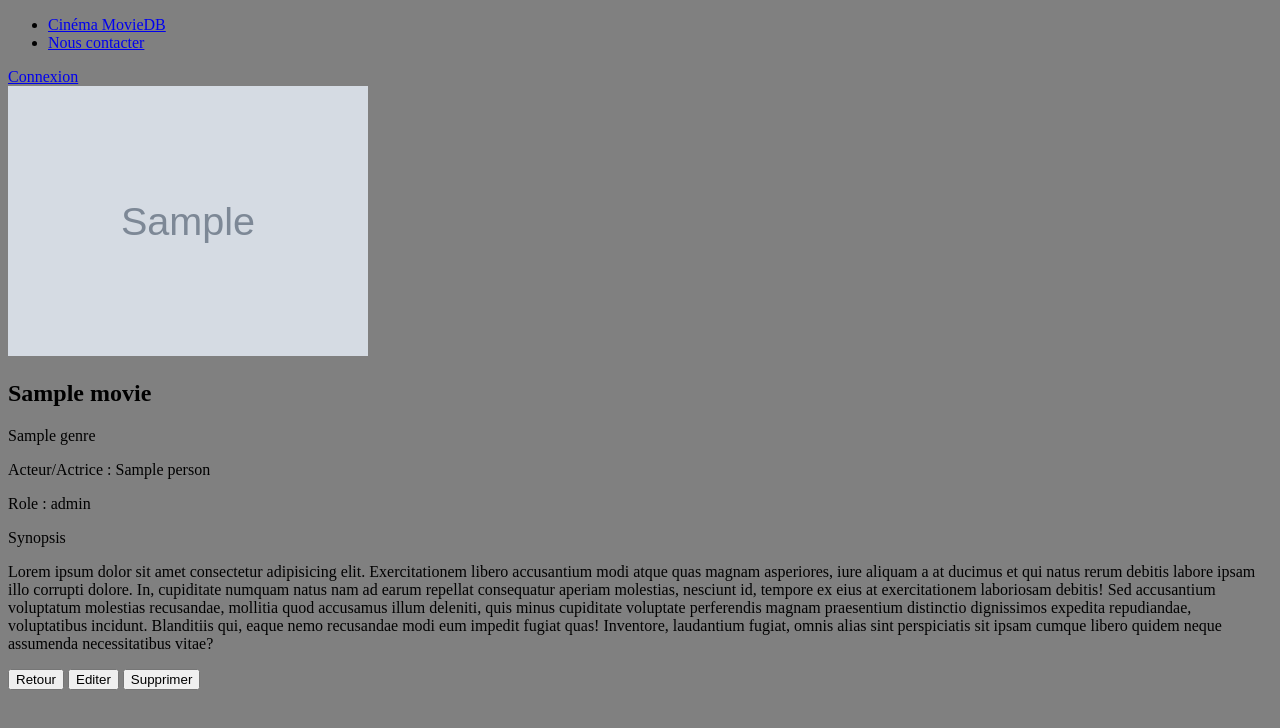
After one commit to laurasullyalexandrine/2dmovie, a Symfony app: template 2dbulleMovie/templates/Back/movie/read.html.twig in a window 1280 px wide. The commit adds this page. Shown: the top 728 px of the page. Run offline with Twig, Linux system fonts and the light colour scheme; the template is opened without the code that fills it: most values are stand-ins (such as "Sample title", 1, 10 or a date in 2020); grey boxes marked "Sample" are stand-in pictures; some libraries are stand-ins or nearby versions.

Commit message:
add templates movie and genre for back office and upadate login templates

```diff
--- /dev/null
+++ b/2dbulleMovie/templates/Back/movie/read.html.twig
@@ -0,0 +1,38 @@
+{% extends 'base.html.twig' %}
+
+{% block title %} Détails du film {{ movie.title }}{% endblock %}
+{% block menu_movie %} active {% endblock %}
+{% block body %}
+
+<section>
+    <div class="home-bloc-movie-picture-show">
+
+            <div class="home-movie_picture"><img class ="home-bloc-movie-picture"src="{{movie.picture}}" width="360px" alt=""></a></div>
+
+            <div class="home-bloc-movie-information-show">
+                <h1 class="movies-title-show"> <strong class="movies-title-strong-show">{{movie.title}}</strong></h1>
+                {% for genre in movie.genres %}
+                <p class="movies-genres">{{genre.name}}</p>
+                {% endfor %}
+
+                {% for casting in movie.castings %}
+                <p class="movies-persons">Acteur/Actrice : {{casting.person.name}}</p>
+                <p class="movies-casting">Role : {{ casting.role }}</p>
+                {% endfor %}
+
+                <p class="synopsis">Synopsis</p>
+                <p class="paragraph">Lorem ipsum dolor sit amet consectetur adipisicing elit. Exercitationem libero accusantium modi atque quas magnam asperiores, iure aliquam a at ducimus et qui natus rerum debitis labore ipsam illo corrupti dolore. In, cupiditate numquam natus nam ad earum repellat consequatur aperiam molestias, nesciunt id, tempore ex eius at exercitationem laboriosam debitis! Sed accusantium voluptatum molestias recusandae, mollitia quod accusamus illum deleniti, quis minus cupiditate voluptate perferendis magnam praesentium distinctio dignissimos expedita repudiandae, voluptatibus incidunt. Blanditiis qui, eaque nemo recusandae modi eum impedit fugiat quas! Inventore, laudantium fugiat, omnis alias sint perspiciatis sit ipsam cumque libero quidem neque assumenda necessitatibus vitae?</p>
+
+                <div class="admin-footer">
+                    <a class="nav_admin"href="{{ path('admin_movie') }}"><button class="submit">Retour</button></a>
+                    <a class="nav_admin"href="{{ path('admin_movie_edit', {id : movie.id}) }}"><button class="submit">Editer</button></a>
+                    <a class="nav_admin"href="{{ path('admin_movie_delete', {id : movie.id}) }}"><button class="submit">Supprimer</button></a>
+                </div>
+
+            </div>
+
+
+     </div>
+</section>
+
+{% endblock %}
```
Also changed, not shown: 2dbulleMovie/templates/Back/genre/read.html.twig (added, +28 -0 lines), 2dbulleMovie/templates/security/login.html.twig (+11 -9 lines).
